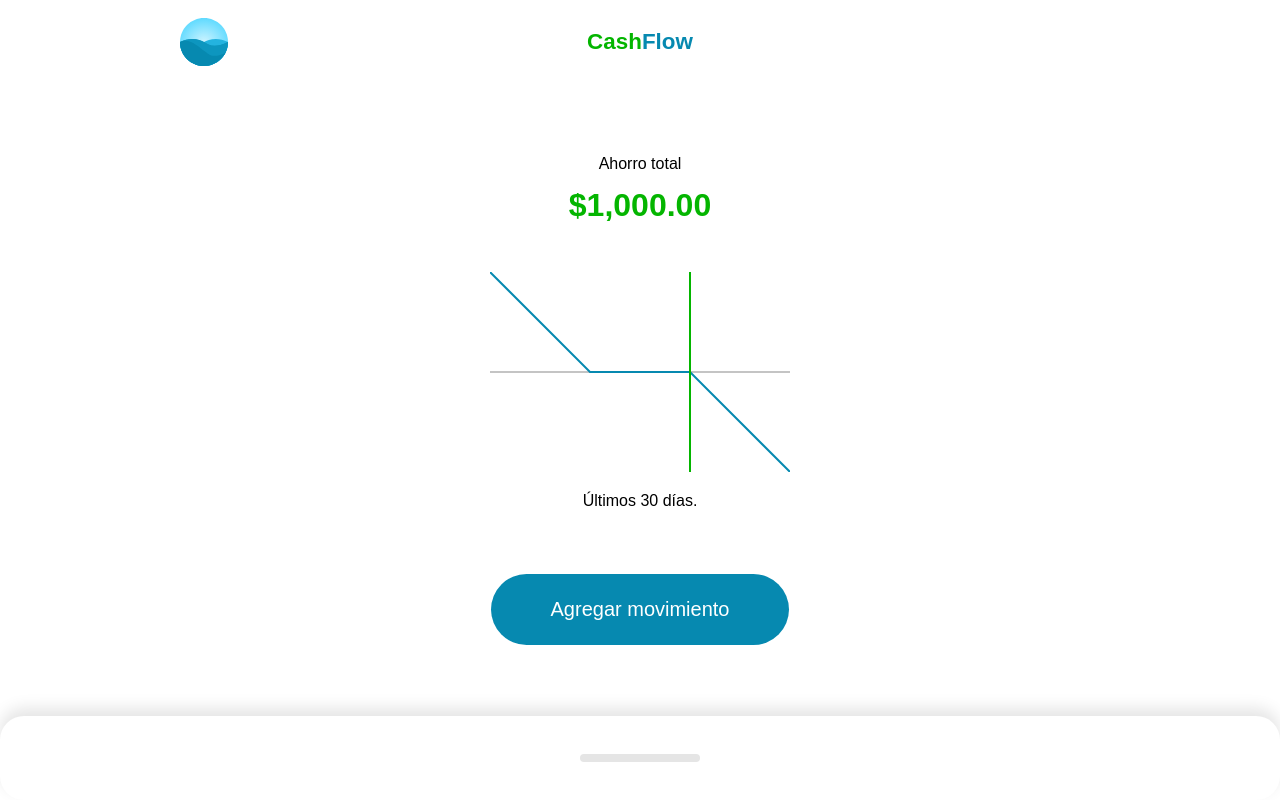
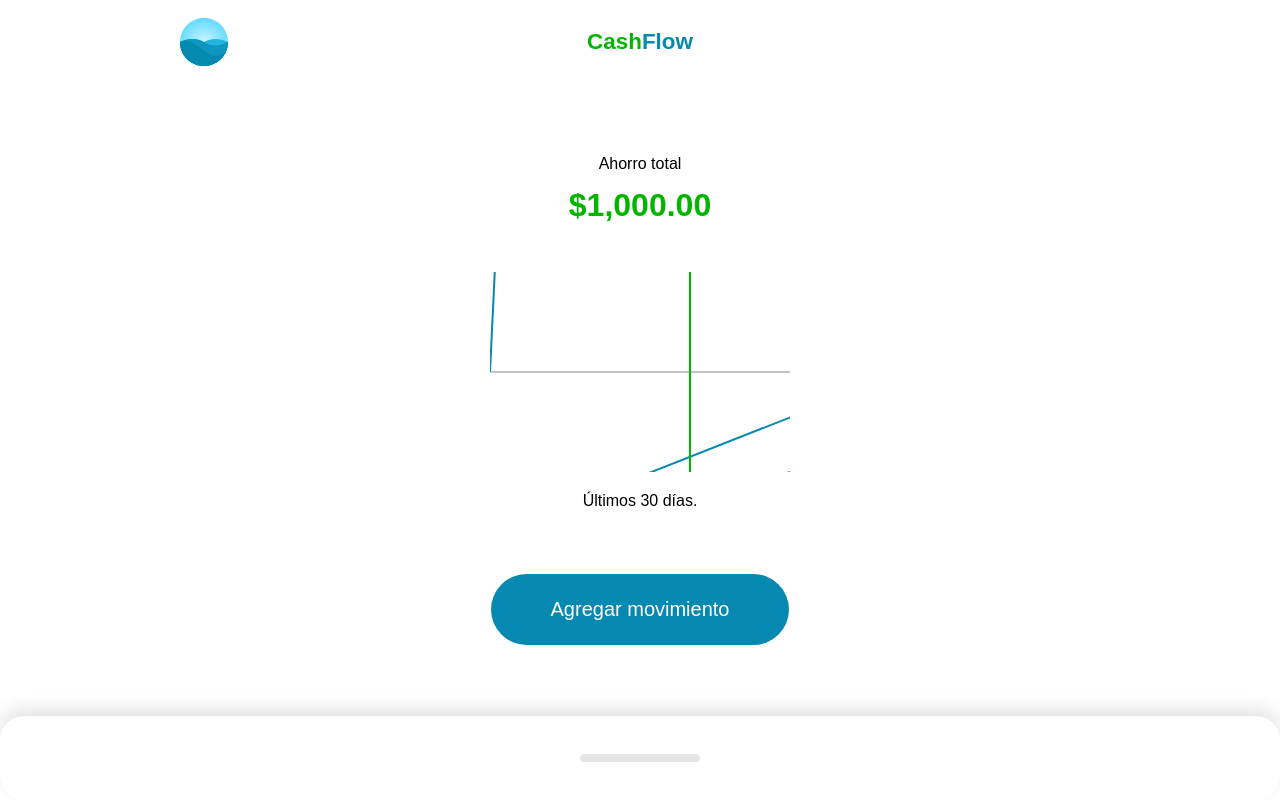
Before and after one commit to euss99/CashFlow, a Vue app: page / in a window 1280 px wide. Built offline with nearby package versions, Linux system fonts and the light colour scheme.

Commit message:
[ADD] Creación de las coordenadas en el gráfico

```diff
--- a/src/components/Home.vue
+++ b/src/components/Home.vue
@@ -15,7 +15,9 @@
       >
         <!-- Graphic -->
         <template #graphic>
-          <graphic />
+          <graphic
+            :amounts="amounts"
+          />
         </template>
         <!-- Action -->
         <template #action>
@@ -56,6 +58,7 @@
     data() {
       return {
         amount: null,
+        amounts: [100,200,500,200,-400,-600,0,300,500],
         date: null,
         movements: [
           {
--- a/src/components/Resume/Graphic.vue
+++ b/src/components/Resume/Graphic.vue
@@ -12,7 +12,7 @@
                 fill="none"
                 stroke="#0689B0"
                 stroke-width="2"
-                points="0,0 100,100 200,100 300,200"
+                :points="points"
             />
             <!-- Línea cursor -->
             <line
@@ -25,6 +25,42 @@
     </div>
 </template>
 
+<script setup>
+    import { defineProps, toRefs, computed } from 'vue';
+
+    const props = defineProps({
+        amounts: {
+            type: Array,
+            default: () => [], // Función que retorna un array vacío por defecto.
+        },
+    });
+
+    // Haciendo que la propiedad amounts sea reactiva.
+    const { amounts } = toRefs(props);
+
+    const amountToPixels = (amount) => {
+        const minX = Math.min(...amounts.value); // Valor mínimo del array.
+        const maxX = Math.max(...amounts.value); // Valor máximo del array.
+
+        return `${minX} ${maxX}`;
+    }
+
+    const points = computed(() => {
+        const total = amounts.value.length; // Cantidad de elementos en el array.
+
+        // Retornando los puntos para la línea.
+        return Array(total).fill(100).reduce((points, amount, index)=> {
+            // points = puntos anteriores.
+            // amount = cantidad de puntos en el eje y.
+            // index = índice del elemento en el array.
+            const x = (300 / total) * (index + 1); // Cantidad de puntos en el eje x.
+            const y = amountToPixels(amount); // Cantidad de puntos en el eje y.
+            console.log(y);
+            return `${points} ${x} ${y}`; // Concatenando los puntos.
+        }, "0,100");
+    });
+</script>
+
 <style scoped>
     svg {
         width: 100%;
```
